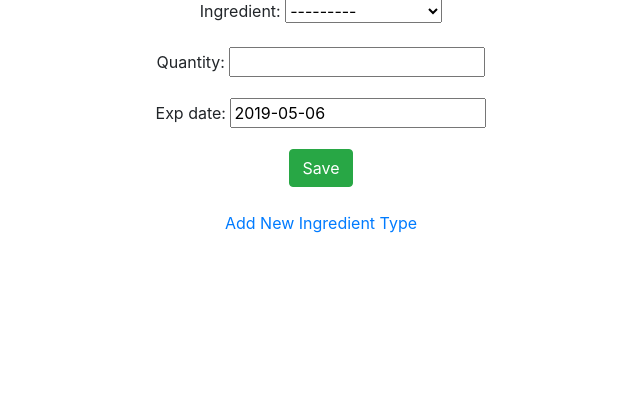
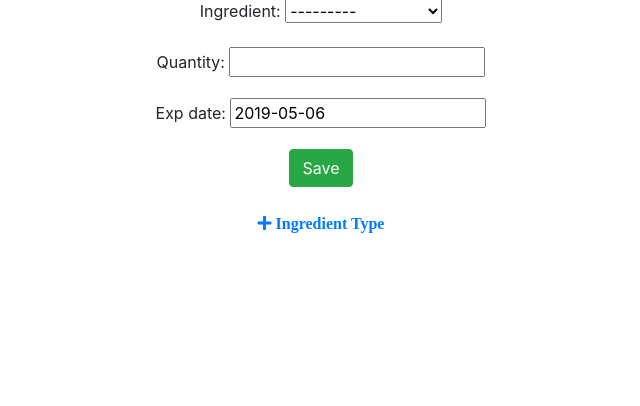
Before and after one commit to totallybradical/csc510-reciplease, a Django app: page /ingredients/add/ in a window 1280 px wide. Shown: the part 110-516 px from the top of the page, without its empty margins (319-959 px from the left). Run offline with Django 3.2, Linux system fonts and the light colour scheme; data comes from the database, SQL or seed files in the repository; both versions use the stored data as it was after the commit; some libraries are stand-ins or nearby versions.

Commit message:
added font awesome icon

```diff
--- a/ingredients/templates/ingredients/user_ingredient_form.html
+++ b/ingredients/templates/ingredients/user_ingredient_form.html
@@ -9,6 +9,6 @@
     <button type="submit"  class="save btn btn-success">Save</button>
 </form><br>
 <div class="container" align="center">
-    <a  href="{% url 'add_ingredient_type' %}" >Add New Ingredient Type</a>
+    <a  href="{% url 'add_ingredient_type' %}" class="fas fa-plus"> Ingredient Type</a>
 </div>
 {% endblock %}
```
Also changed, not shown: db.sqlite3.
